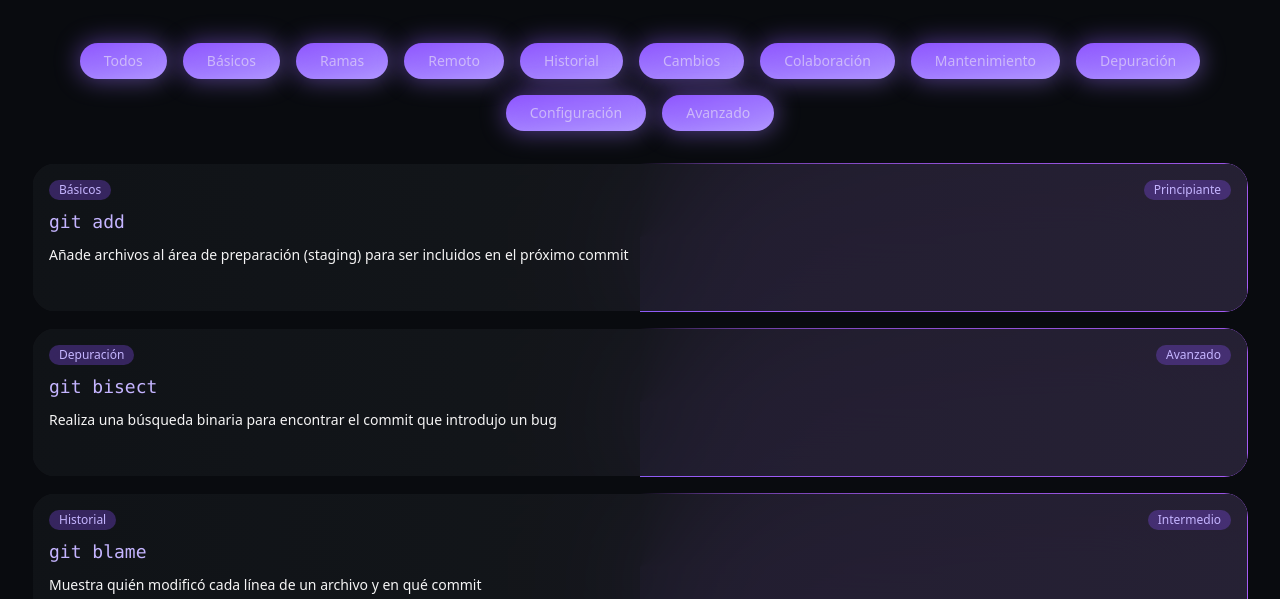
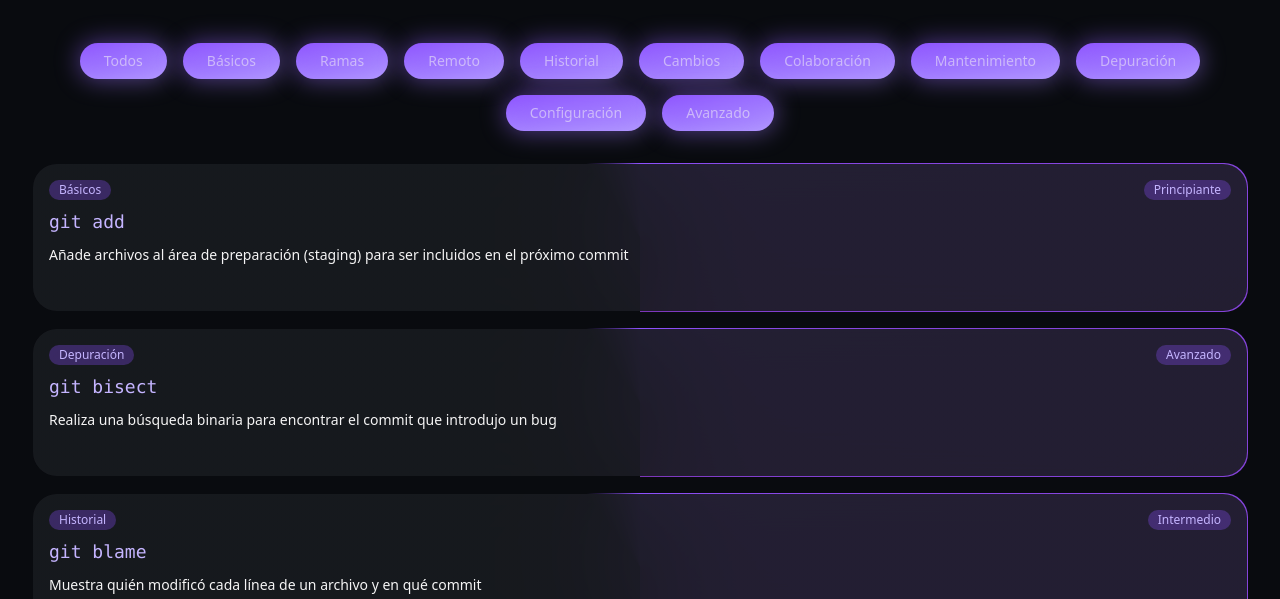
Before and after one commit to Max29xD/git-command, an Astro site: page / in a window 1280 px wide. Shown: the part 201-800 px from the top of the page. Built offline with nearby package versions, Linux system fonts and the light colour scheme; Astro itself is replaced by a stand-in of ours; some packages are replaced by stand-ins of ours; what @shrutibalasa/tailwind-grid-auto-fit would draw is missing.

Commit message:
refactor: Enhance CommandCard gradient and styling with refined color transitions
- Update conic gradient background with more vibrant color transitions
- Adjust border radius and gradient stop percentages
- Improve visual hierarchy and hover effects for command cards

```diff
--- a/src/components/CommandCard.astro
+++ b/src/components/CommandCard.astro
@@ -21,14 +21,14 @@ const difficultyStr = translateDifficulty(String(difficulty))
   class="group relative overflow-hidden rounded-3xl transition-transform duration-300 hover:-translate-y-1"
 >
   <div
-    class="animate-border-spin absolute inset-0 bg-[conic-gradient(from_var(--gradient-angle),transparent,transparent,transparent,hsl(269,89%,66%),hsl(259,89%,66%))]"
+    class="animate-border-spin absolute inset-0 bg-conic-[from_var(--gradient-angle)] from-transparent from-40% via-violet-500 to-purple-500/70"
   ></div>
   <a
     class="relative block p-px"
     {href}
   >
     <div
-      class="from-silver-700 to-silver-600 md:from-silver-700/90 md:to-silver-600/90 grid w-full gap-y-2 rounded-[inherit] bg-gradient-to-r p-4 backdrop-blur-none md:backdrop-blur-3xl"
+      class="from-silver-700 to-silver-600 md:from-silver-700/90 md:to-silver-600/90 grid w-full gap-y-2 rounded-3xl bg-gradient-to-r to-0% p-4 backdrop-blur-none md:backdrop-blur-3xl"
     >
       <div class="flex items-center justify-between">
         <span
```
